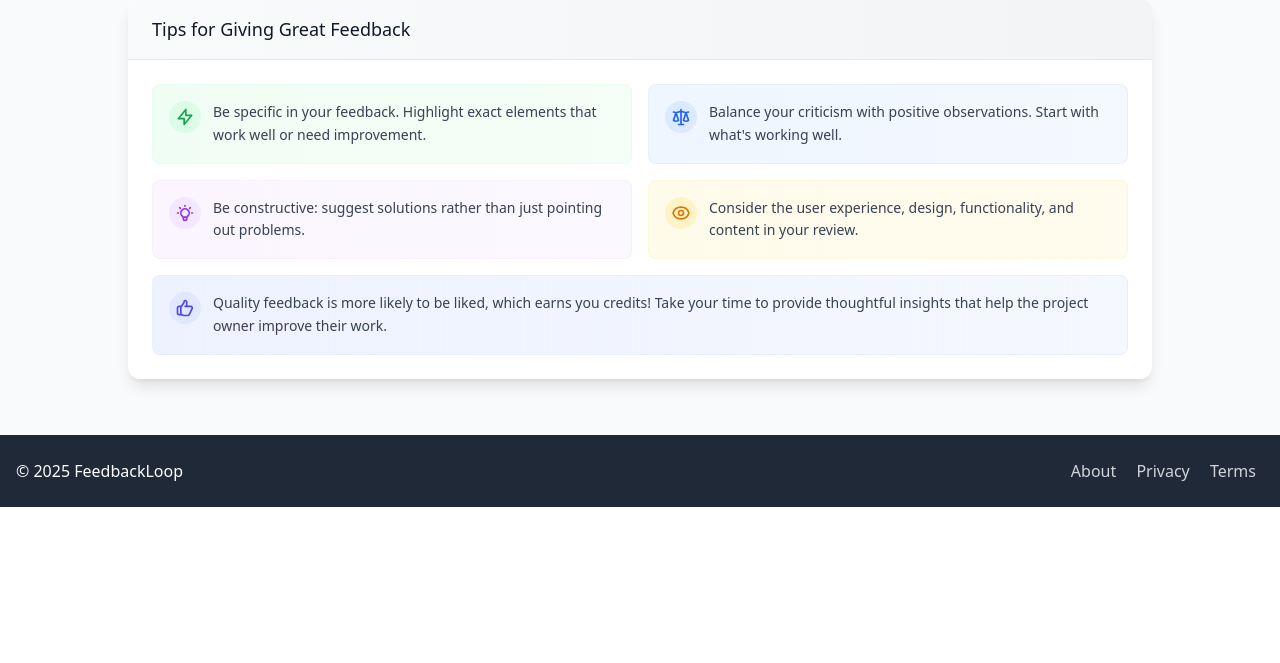
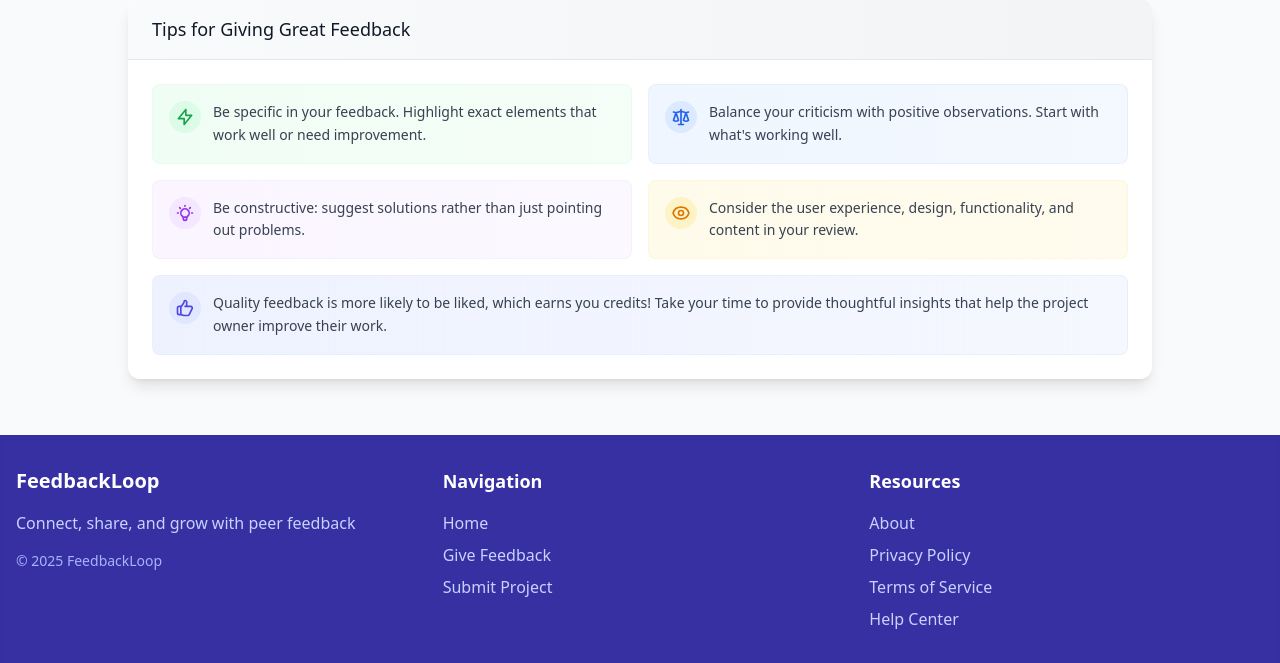
Before and after one commit to Ernosto0/Feedbackloop, a Django app: page /feedback/ in a window 1280 px wide. Shown: the part 1115-1778 px from the top of the page. Before the commit the page ends 1622 px from the top, so only its background shows below. Run offline with Django 5.2, Linux system fonts and the light colour scheme; the visitor is signed in with stand-in values (Sample User, id 1); data that the repository does not hold is empty; some libraries are stand-ins or nearby versions.

Commit message:
Update footer

```diff
--- a/templates/base.html
+++ b/templates/base.html
@@ -90,16 +90,30 @@
     </main>
 
     <!-- Footer -->
-    <footer class="bg-gray-800 text-white py-6">
+    <footer class="bg-indigo-800 text-white py-8 shadow-inner">
         <div class="container mx-auto px-4">
-            <div class="flex justify-between items-center">
+            <div class="grid grid-cols-1 md:grid-cols-3 gap-8">
                 <div>
-                    <p>© 2025 FeedbackLoop</p>
+                    <h3 class="text-xl font-bold mb-4">FeedbackLoop</h3>
+                    <p class="text-indigo-200 mb-4">Connect, share, and grow with peer feedback</p>
+                    <p class="text-indigo-300 text-sm">© 2025 FeedbackLoop</p>
                 </div>
                 <div>
-                    <a href="#" class="text-gray-300 hover:text-white mx-2">About</a>
-                    <a href="#" class="text-gray-300 hover:text-white mx-2">Privacy</a>
-                    <a href="#" class="text-gray-300 hover:text-white mx-2">Terms</a>
+                    <h3 class="text-lg font-semibold mb-4">Navigation</h3>
+                    <ul class="space-y-2">
+                        <li><a href="{% url 'home' %}" class="text-indigo-200 hover:text-white transition">Home</a></li>
+                        <li><a href="{% url 'feedback_dashboard' %}" class="text-indigo-200 hover:text-white transition">Give Feedback</a></li>
+                        <li><a href="{% url 'submit_project' %}" class="text-indigo-200 hover:text-white transition">Submit Project</a></li>
+                    </ul>
+                </div>
+                <div>
+                    <h3 class="text-lg font-semibold mb-4">Resources</h3>
+                    <ul class="space-y-2">
+                        <li><a href="#" class="text-indigo-200 hover:text-white transition">About</a></li>
+                        <li><a href="#" class="text-indigo-200 hover:text-white transition">Privacy Policy</a></li>
+                        <li><a href="#" class="text-indigo-200 hover:text-white transition">Terms of Service</a></li>
+                        <li><a href="#" class="text-indigo-200 hover:text-white transition">Help Center</a></li>
+                    </ul>
                 </div>
             </div>
         </div>
```
